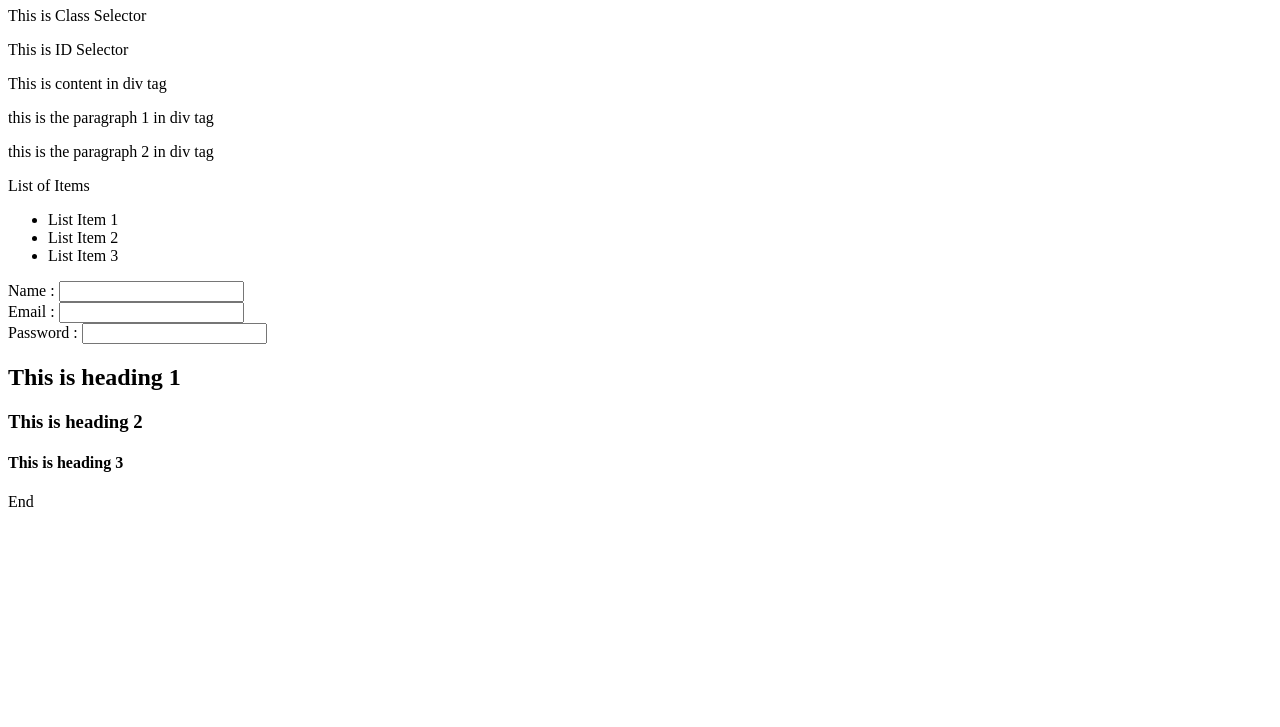
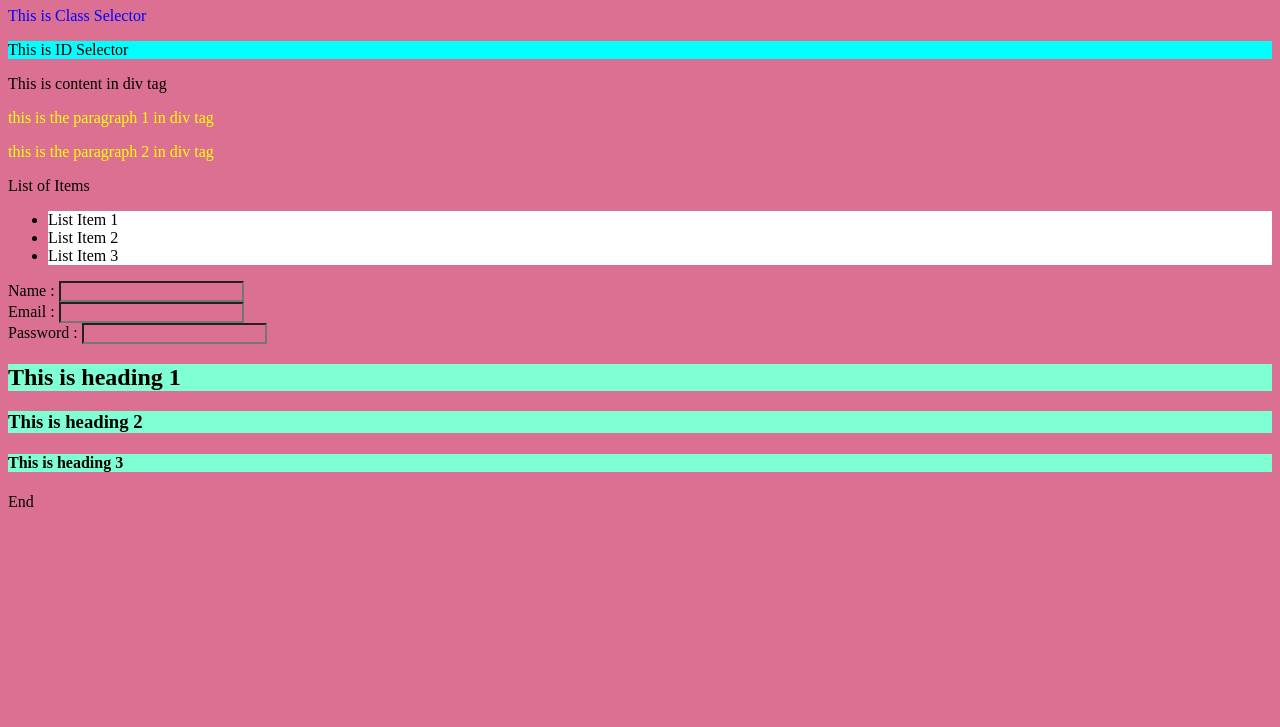
Before and after one commit to Geetha-Sree-Priya/FrontEnd, a plain HTML site: page css/selector.html in a window 1280 px wide. Shown: the part 73-800 px from the top of the page. Drawn offline with Linux system fonts and the light colour scheme.

Commit message:
html_css

```diff
--- a/css/selector.html
+++ b/css/selector.html
@@ -5,42 +5,42 @@
     <meta name="viewport" content="width=device-width, initial-scale=1.0">
     <title>Document</title>
     <style>
-        /Elememnt Selector/
+        /*Elememnt Selector*/
         h1{
             color:brown;
         }
 
-        /Class Selector/
+        /*Class Selector*/
         .a{
             color:blue;
         }
 
-        /ID Selector/
+        /*ID Selector*/
         #abc{
             background-color:aqua;
         }
 
-        /Universal Selector/
+        /*Universal Selector*/
         *{
             background-color:palevioletred;
         }
 
-        /Descendent Selector/
+        /*Descendent Selector*/
         div p{
             color: yellow;
         }
 
-        /child selector/
+        /*child selector*/
         ul>li{
             background-color: white;
         }
 
-        /Attribute selector/
+        /*Attribute selector*/
         input[type="email"]{
             color:gray;
         }
 
-        /Grouping Selector/
+        /*Grouping Selector*/
         h2,h3,h4{
             background-color: aquamarine;
         }
```
